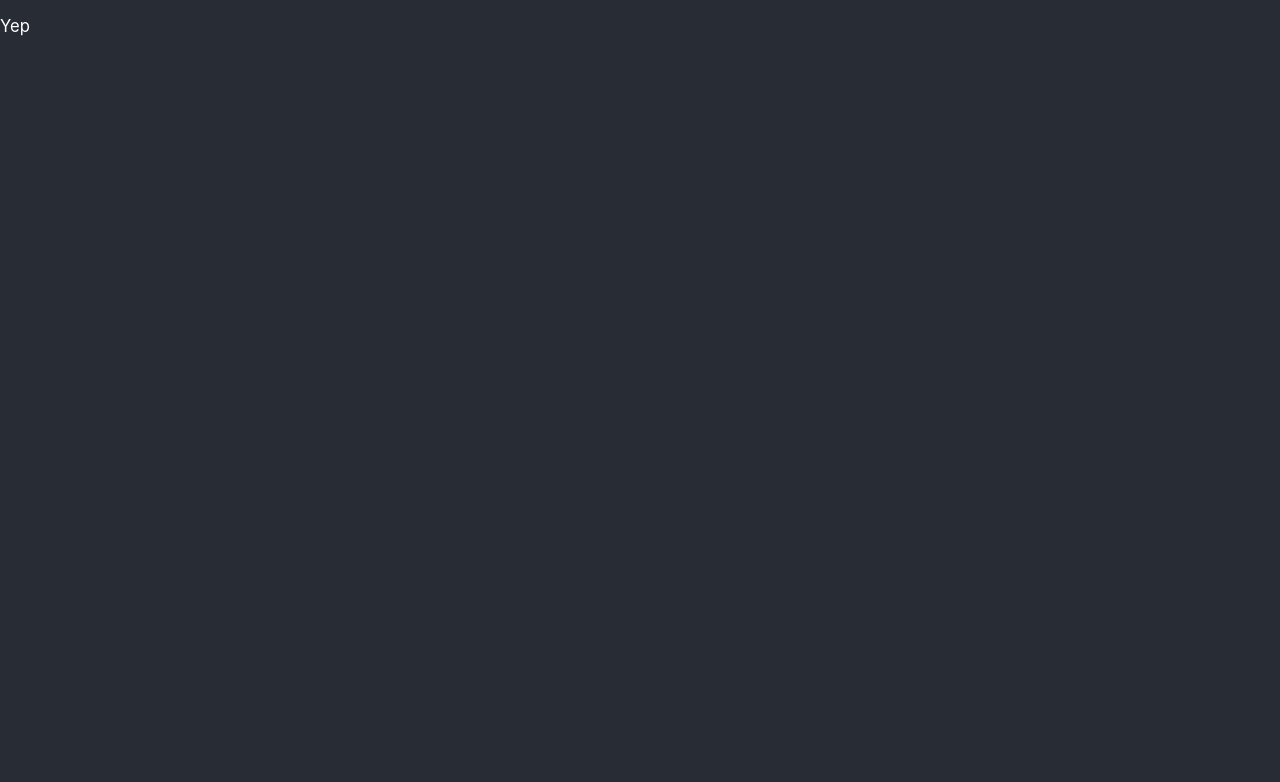
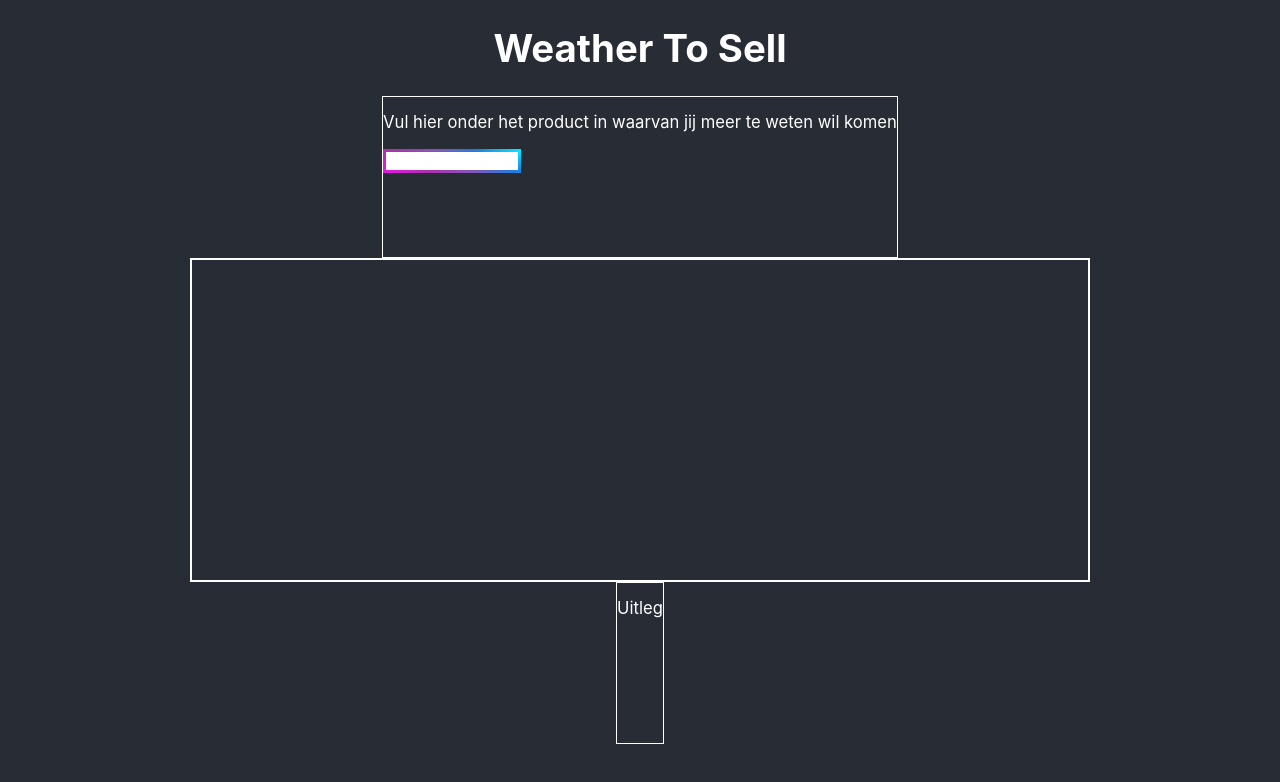
Before and after one commit to KelvinCodeK/first-project, a React app: page / in a window 1280 px wide. Both pictures are taken after a click on the button "aan de slag!". Built offline with nearby package versions, Linux system fonts and the light colour scheme.

Commit message:
added product

```diff
--- a/src/Introduction.css
+++ b/src/Introduction.css
@@ -10,7 +10,6 @@ header {
 
 h1 {
   font-size: 3vw;
-  text-shadow: 2px 2px 1px grey;
 }
 
 header p {
@@ -37,7 +36,7 @@ header p {
 button {
   width: 14rem;
   height: 5rem;
-  background: linear-gradient(0deg, #00eaff 0%, #1e7edf 25%, #8655b8 50%, #ad30ad 75%, #e619e6 100%);
+  background: linear-gradient(0deg, var(--linearColors));
   font-size: 1.3em;
   font-weight: bold;
   text-shadow: 2px 2px black;
--- a/src/index.css
+++ b/src/index.css
@@ -13,3 +13,7 @@ code {
   font-family: source-code-pro, Menlo, Monaco, Consolas, 'Courier New',
     monospace;
 }
+
+:root {
+  --linearColors: #00eaff 0%, #1e7edf 25%, #8655b8 50%, #ad30ad 75%, #e619e6 100%;
+}
--- a/src/index.js
+++ b/src/index.js
@@ -18,11 +18,13 @@ class Stateful extends React.Component {
     this.state = {
       clickHow: false,
       clickGo: false,
-      clickHowToGo: false
+      clickHowToGo: false,
+      input: ''
     }
     this.onClickHow = this.onClickHow.bind(this);
     this.onClickGo = this.onClickGo.bind(this);
     this.onClickHowToGo = this.onClickHowToGo.bind(this);
+    this.onKeyUp = this.onKeyUp.bind(this);
   }
 
   onClickHow() {
@@ -34,6 +36,10 @@ class Stateful extends React.Component {
   onClickHowToGo() {
     this.setState({clickHowToGo: true});
   }
+  onKeyUp(event) {
+    const invoer = event.target.value;
+    this.setState({input: invoer});
+  }
 
 
 
@@ -42,7 +48,7 @@ class Stateful extends React.Component {
     <div>
     {this.state.clickHow || this.state.clickGo ? null : <Introduction onClickHow={this.onClickHow} onClickGo={this.onClickGo}/>}
     {this.state.clickHow && this.state.clickHowToGo === false ? <HowItWorks onClickHowToGo={this.onClickHowToGo}/> : null}
-    {this.state.clickGo || this.state.clickHowToGo ? <Product /> : null}
+    {this.state.clickGo || this.state.clickHowToGo ? <Product keyUpHandler={this.onKeyUp}/> : null}
     </div>)
   }
 }
--- a/src/product.css
+++ b/src/product.css
@@ -0,0 +1,33 @@
+main {
+    display:flex;
+    flex-direction: column;
+    align-items: center;
+    justify-content: center;
+}
+
+.zoekVak {
+    height: 20vh;
+    border: 1px solid white;
+}
+
+p {
+    text-align: center;
+}
+
+.analyse {
+    height: 20vh;
+    border: 1px solid white;
+}
+.grafiek > div {
+    width: 70vw;
+    height: 40vh;
+    border: 2px solid white;
+}
+
+input {
+    width: 8em;
+    height: 1em;
+    border-width: 3px;
+    border-image: linear-gradient(210deg, var(--linearColors));
+    border-image-slice: 1;
+}
--- a/src/product.js
+++ b/src/product.js
@@ -7,7 +7,22 @@ export default class Product extends React.Component {
     render() {
         return (
             <div>
-                <p>Yep</p>
+                <header>
+                    <h1>Weather To Sell</h1>
+                </header>
+                <main>
+                    <section className="zoekVak">
+                        <p>Vul hier onder het product in waarvan jij meer te weten wil komen</p>
+                        {/* input op enter afvuren en een button om te zoeken*/}
+                        <input onKeyUp={this.props.keyUpHandler} type="text"></input>
+                    </section>
+                    <section className="grafiek">
+                        <div></div>
+                    </section>
+                    <section className="analyse">
+                        <p>Uitleg</p>
+                    </section>
+                </main>
             </div>
         )
     }
```
